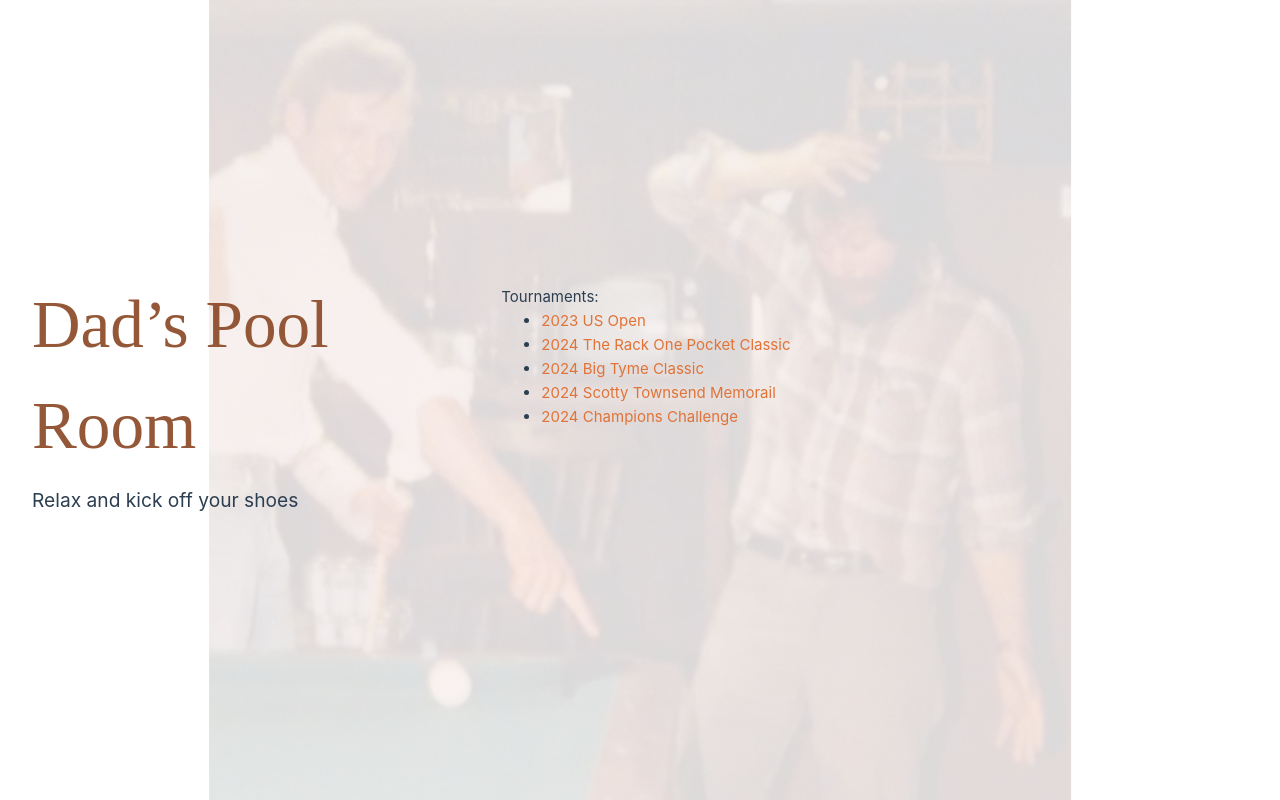
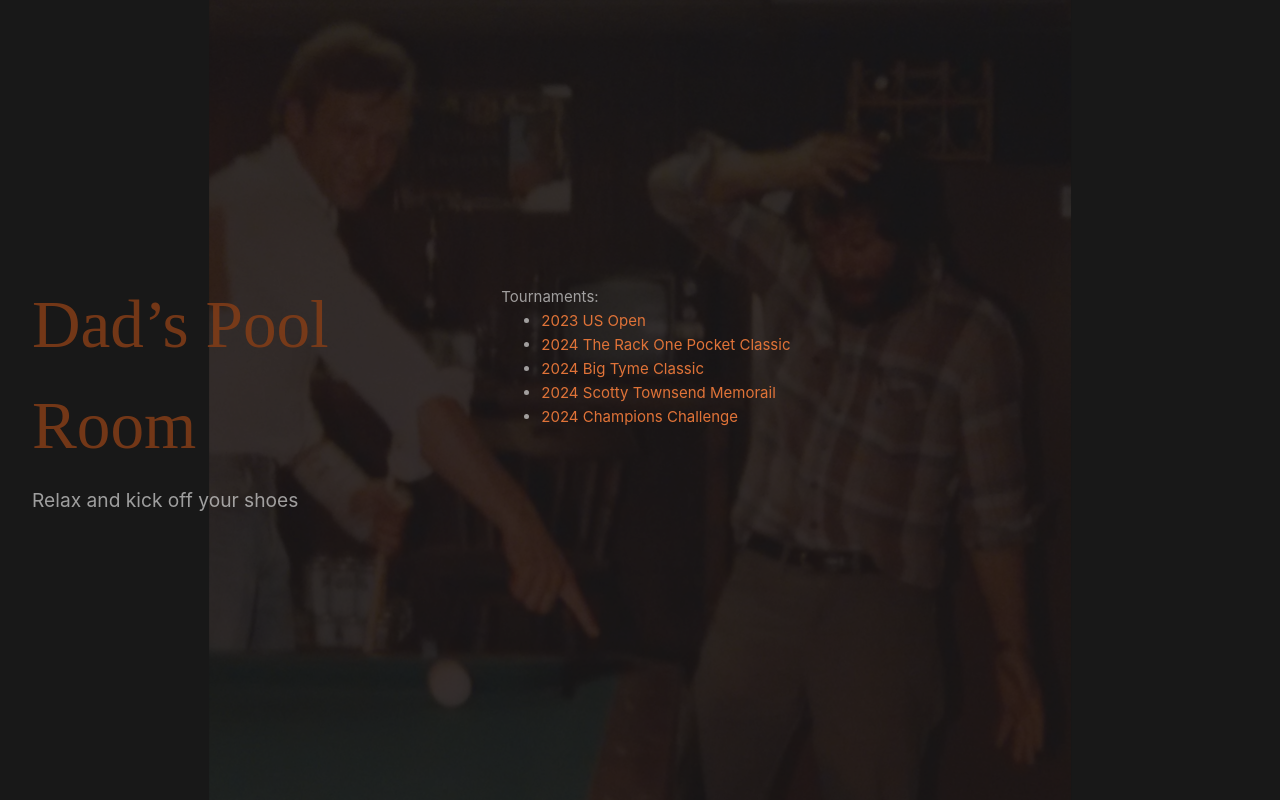
Before and after one commit to mekane84/dads-pool-room, a Vue app: page / in a window 1280 px wide. Built offline with nearby package versions, Linux system fonts and the light colour scheme.

Commit message:
change to always show in dark mode

```diff
--- a/src/assets/base.css
+++ b/src/assets/base.css
@@ -23,20 +23,20 @@
 
 /* semantic color variables for this project */
 :root {
-  --color-background: var(--vt-c-white);
-  --color-background-soft: var(--vt-c-white-soft);
-  --color-background-mute: var(--vt-c-white-mute);
+  /*--color-background: var(--vt-c-white);*/
+  /*--color-background-soft: var(--vt-c-white-soft);*/
+  /*--color-background-mute: var(--vt-c-white-mute);*/
 
-  --color-border: var(--vt-c-divider-light-2);
-  --color-border-hover: var(--vt-c-divider-light-1);
+  /*--color-border: var(--vt-c-divider-light-2);*/
+  /*--color-border-hover: var(--vt-c-divider-light-1);*/
 
-  --color-heading: var(--vt-c-text-light-1);
-  --color-text: var(--vt-c-text-light-1);
+  /*--color-heading: var(--vt-c-text-light-1);*/
+  /*--color-text: var(--vt-c-text-light-1);*/
 
   --section-gap: 160px;
 }
 
-@media (prefers-color-scheme: dark) {
+/*@media (prefers-color-scheme: dark) {*/
   :root {
     --color-background: var(--vt-c-black);
     --color-background-soft: var(--vt-c-black-soft);
@@ -48,7 +48,7 @@
     --color-heading: var(--vt-c-text-dark-1);
     --color-text: var(--vt-c-text-dark-2);
   }
-}
+/*}*/
 
 *,
 *::before,
```
